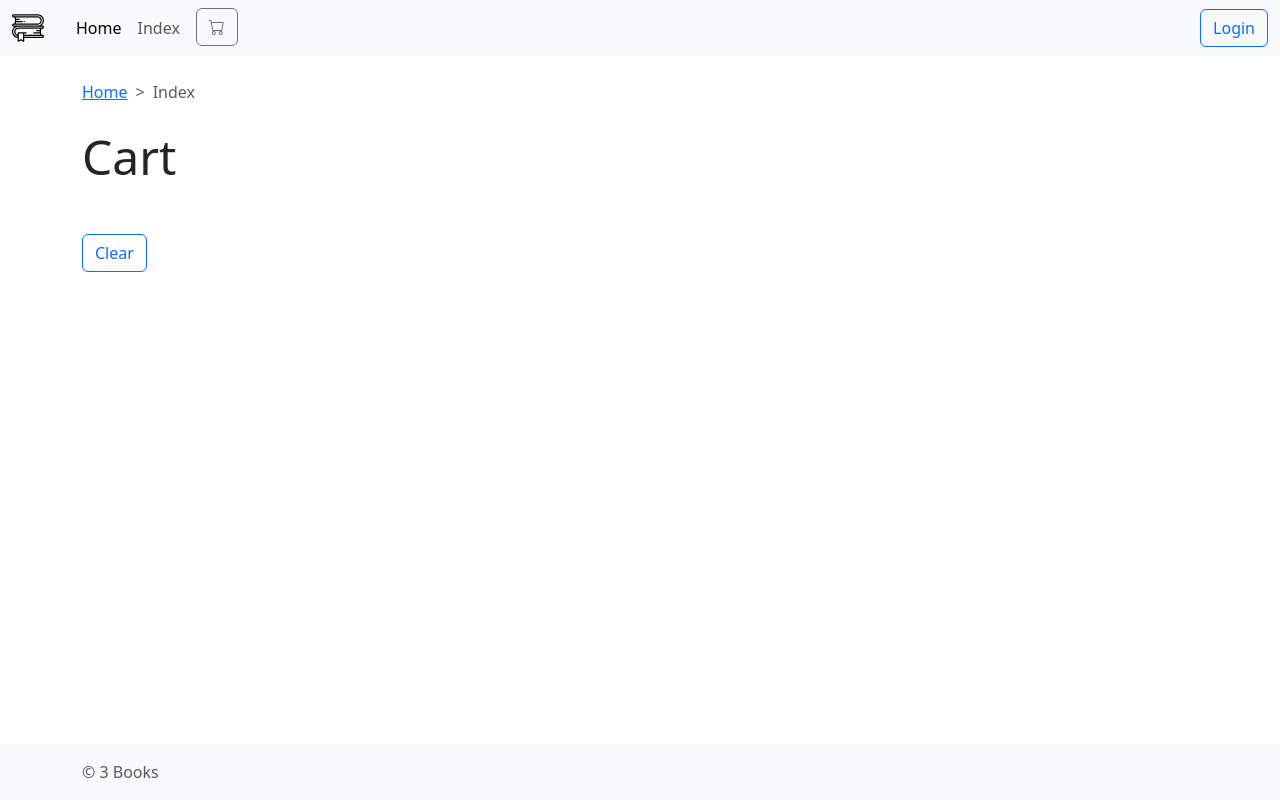
After one commit to trngl8/library-project, a Flask app: page /cart in a window 1280 px wide. The commit adds this page. Run offline with Flask 3, Linux system fonts and the light colour scheme; some libraries are stand-ins or nearby versions.

Commit message:
cart functions, close #92

```diff
--- a/index.py
+++ b/index.py
@@ -2,11 +2,13 @@ import re
 
 from flask import Flask, request, make_response, redirect, url_for, flash
 from flask import render_template
+from flask import session
 from flask_bootstrap import Bootstrap5
 
 from forms import OrderForm
 from storage import DataStorage
 from library import Library
+from library import Cart
 from processing import Processing
 
 app = Flask(__name__)
@@ -89,5 +91,31 @@ def confirm(book_id):
     return make_response(render_template('order_confirm.html', library=library, book=item, user=user))
 
 
+@app.route('/cart', methods=["GET", "POST"])
+def cart_index():
+    user = request.cookies.get('SERVER_COOKIE')
+    if request.method == 'POST':
+        cart = library.cart
+        cart.clear()
+        if 'cart' in session:
+            session.pop('cart', None)
+
+    return make_response(render_template('cart.html', library=library, user=user))
+
+
+@app.route('/cart/<int:book_id>/add', methods=["POST"])
+def add_to_cart(book_id):
+    cart = library.cart
+    item = library.get_repository('books').find(book_id)
+    cart.add_item(item)
+    session['cart'] = {
+        "count_items": len(cart.items),
+    }
+
+    return {
+        "result": len(cart.items),
+    }
+
+
 if __name__ == '__main__':
     app.run()
--- /dev/null
+++ b/templates/cart.html
@@ -0,0 +1,12 @@
+{% extends 'blank.html' %}
+
+{% block content %}
+<div class="container p-0">
+    <div class="col">
+        <h1 class="display-5 mb-5">Cart</h1>
+        <form method="post">
+            <button type="submit" class="btn btn-outline-primary">Clear</button>
+        </form>
+    </div>
+</div>
+{% endblock %}
--- a/templates/index.html
+++ b/templates/index.html
@@ -69,7 +69,17 @@
         <li class="nav-item">
           <a class="nav-link" href="{{ url_for('index') }}">Index</a>
         </li>
+        <li>
+          <a href="{{ url_for('cart_index') }}" class="btn {% if session['cart'] %}btn-outline-danger{% else %}btn-outline-secondary{% endif %} position-relative mx-2" id="cart_top">
+            <i class="bi bi-cart"></i>
+            <span class="position-absolute top-0 start-100 translate-middle badge rounded-pill bg-danger {% if session['cart'] %}{% else %}d-none{% endif %}" id="cart_top_count">
+              <span id="cart_top_count_items">{% if session['cart'] %}{{ session['cart']['count_items'] }}{% endif %}</span>
+              <span class="visually-hidden">items in the cart</span>
+            </span>
+          </a>
+        </li>
       </ul>
+
       {% if user %}
           <button type="button" class="btn btn-outline-secondary dropdown-toggle" data-bs-toggle="dropdown" aria-expanded="false">
               <i class="bi bi-person"></i> {{ user }}
@@ -160,6 +170,7 @@
 </footer>
 
 {{ bootstrap.load_js() }}
+{% block scripts %}{% endblock %}
 </body>
 
 </html>
```
Also changed, not shown: library.py (+18 -0 lines), templates/book.html (+31 -1 lines).
